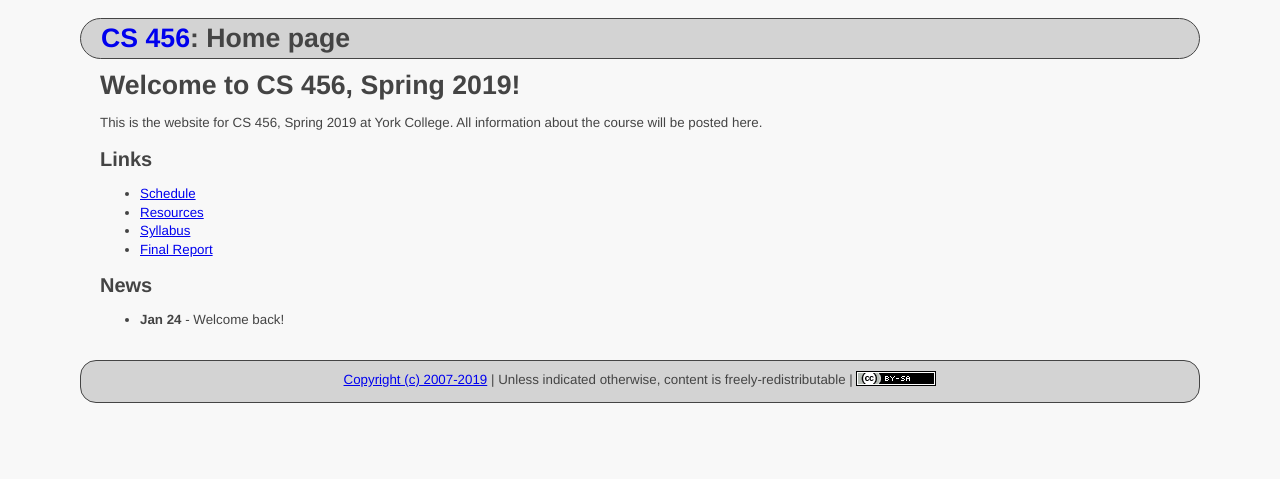
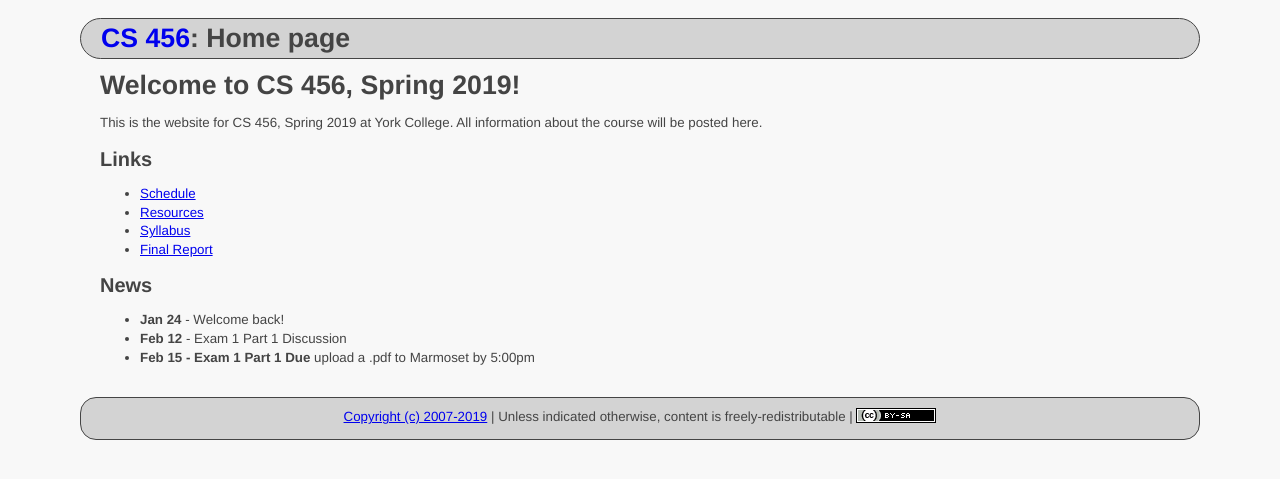
Before and after one commit to ycpcs/cs456-spring2019, a Jekyll site: the page built from index.md, in a window 1280 px wide. Shown: the top 479 px of the page. Built offline with Jekyll 4.4.1, drawn with Linux system fonts in a browser that asks for light colours.

Commit message:
add exam 1
add exam 1

```diff
--- a/index.md
+++ b/index.md
@@ -17,6 +17,8 @@ All information about the course will be posted here.
 
 ## News
 * **Jan 24** - Welcome back!
+* **Feb 12** - Exam 1 Part 1 Discussion
+* **Feb 15 - Exam 1 Part 1 Due** upload a .pdf to Marmoset by 5:00pm
 
 <!--
 * **Sept 13** - Exam 1 Part 1 Discussion
```
Also changed, not shown: schedule/index.md (+2 -0 lines).
